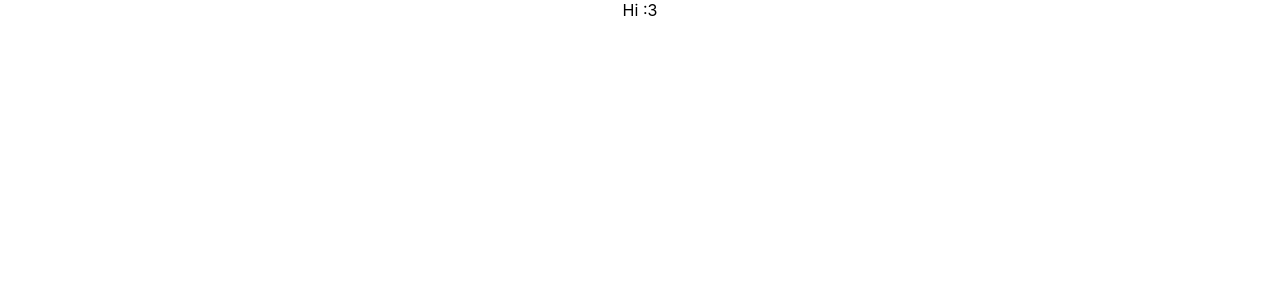
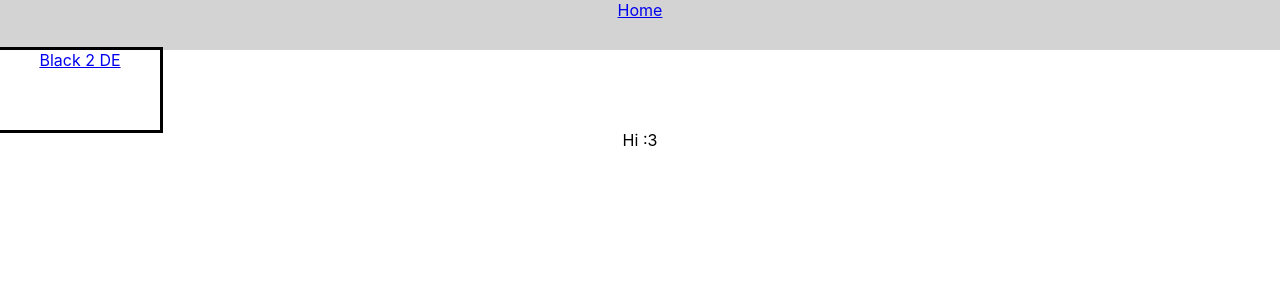
Before and after one commit to PrinceFluffHK/fluff-dex, a React (Create React App) app: page / in a window 1280 px wide. Shown: the top 300 px of the page. Built offline with nearby package versions, Linux system fonts and the light colour scheme.

Commit message:
added top bar

```diff
--- a/src/App.js
+++ b/src/App.js
@@ -1,15 +1,20 @@
 import logo from "./logo.svg";
-import "./App.scss";
+import "./assets/styles/App.scss";
 import { HashRouter, Route, Routes } from "react-router-dom";
 import Homepage from "./components/Homepage";
+import B2DEPokedex from "./components/B2DE/Pokedex"
+import NavPage from "./components/B2DE/NavPage";
+import TopBar from "./components/TopBar";
 
 function App() {
     return (
         <div className="App">
             <HashRouter>
+                <TopBar/>
                 <Routes>
-                    <Route exact path="/" Component={Homepage}/>
-                    <Route exact path="/b2de" Component={Homepage}/>
+                    <Route exact path="/b2deDex" Component={B2DEPokedex} />
+                    <Route exact path="/b2de" Component={NavPage} />
+                    <Route exact path="/" Component={Homepage} />
                 </Routes>
             </HashRouter>
         </div>
--- a/src/App.scss
+++ b/src/assets/styles/App.scss
@@ -36,3 +36,7 @@
     transform: rotate(360deg);
   }
 }
+
+@import "./shared";
+@import "./topBar";
+@import "./gameNav";
--- /dev/null
+++ b/src/assets/styles/_gameNav.scss
@@ -0,0 +1,12 @@
+.nav-container {
+    &-tall {
+        outline: black solid 3px;
+        height: 5rem;
+        width: 10rem;
+    }
+    &-wide {
+        outline: black solid 3px;
+        width: 100%;
+        height: 5rem;
+    }
+}
--- /dev/null
+++ b/src/assets/styles/_shared.scss
@@ -0,0 +1,28 @@
+.flex {
+    display: flex;
+    &-align-center{
+        @extend .flex;
+        align-items: center;
+    };
+    &-align-end{
+        @extend .flex;
+        align-items:end
+    };
+    &-align-start{
+        @extend .flex;
+        align-items: start;
+    };
+    &-justify-center{
+        @extend .flex;
+        justify-content: center;
+    }
+    &-justify-right{
+        @extend .flex;
+        justify-content: right;
+    }
+    &-justify-left{
+        @extend .flex;
+        justify-content: left;
+    }
+
+}
--- /dev/null
+++ b/src/assets/styles/_topBar.scss
@@ -0,0 +1,5 @@
+.top-bar {
+    height: 50px;
+    width: 100vw;
+    background-color: lightgray;
+}
--- a/src/components/B2DE/NavPage.js
+++ b/src/components/B2DE/NavPage.js
@@ -1,8 +1,19 @@
 import React from 'react';
+import NavItem from '../../models/NavItem';
+import { Grid } from '@mui/material';
+
+const pokedexLink = new NavItem("", "/b2deDex")
 
 const NavPage = (props) => {
     return (
-        <div></div>
+        <div>
+            <Grid container spacing={2}>
+
+            </Grid>
+            <div>
+                HELLO FROM NAVPAGE
+            </div>
+        </div>
     )
 }
 
--- /dev/null
+++ b/src/components/B2DE/Pokedex.js
@@ -0,0 +1,11 @@
+import React from 'react';
+
+const B2DEPokedex = (props) => {
+    return (
+        <div>
+            Hello from B2DEPokedex
+        </div>
+    )
+}
+
+export default B2DEPokedex
--- a/src/components/Homepage.js
+++ b/src/components/Homepage.js
@@ -1,10 +1,15 @@
 import React from "react";
 import * as pokemon from '../data/vanilla/pokemon'
-console.log(pokemon.bulbasaur)
+import B2DEPokedex from "./B2DE/Pokedex";
+import NavItem from "../models/NavItem";
+// console.log(pokemon.bulbasaur)
+
+const b2deLink = new NavItem("", "b2de", "Black 2 DE")
 
 const Homepage = (props) => {
     return(
         <div>
+            {b2deLink.displayTall()}
             Hi :3
         </div>
     )
--- /dev/null
+++ b/src/components/TopBar.js
@@ -0,0 +1,13 @@
+import { Link } from 'react-router-dom';
+import React from 'react';
+
+const TopBar = (props) => {
+    return (
+        <div className='top-bar'>
+            <Link to="/">Home</Link>
+
+        </div>
+    )
+}
+
+export default TopBar
--- /dev/null
+++ b/src/models/NavItem.js
@@ -0,0 +1,37 @@
+import { Grid } from "@mui/material";
+import React from "react";
+import { Link } from "react-router-dom";
+
+class NavItem {
+    constructor(thumbnail, link, name) {
+        this.thumbnail = thumbnail;
+        this.link = link;
+        this.name = name;
+    }
+
+    displayWide() {
+        return (
+            <Grid item xs={12} md={6}>
+                <Link to={this.link}>
+                    <div className="nav-container-wide">
+                        <div>{this.name}</div>
+                    </div>
+                </Link>
+            </Grid>
+        );
+    }
+
+    displayTall() {
+        return (
+            <Grid item xs={12} md={6}>
+                <Link to={this.link}>
+                    <div className="nav-container-tall">
+                        <div>{this.name}</div>
+                    </div>
+                </Link>
+            </Grid>
+        );
+    }
+}
+
+export default NavItem;
```
Also changed, not shown: src/components/B2DE/Pokemon.js (deleted, +0 -9 lines).
